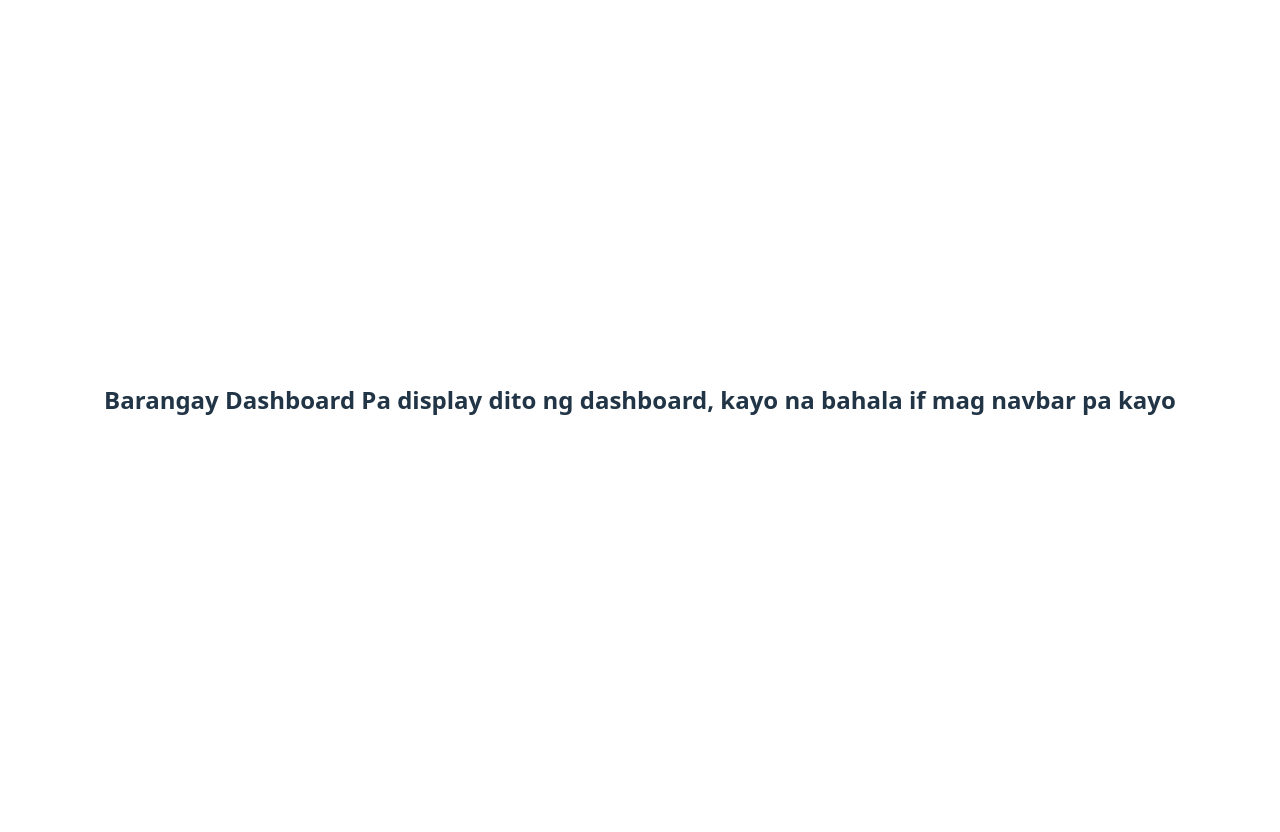
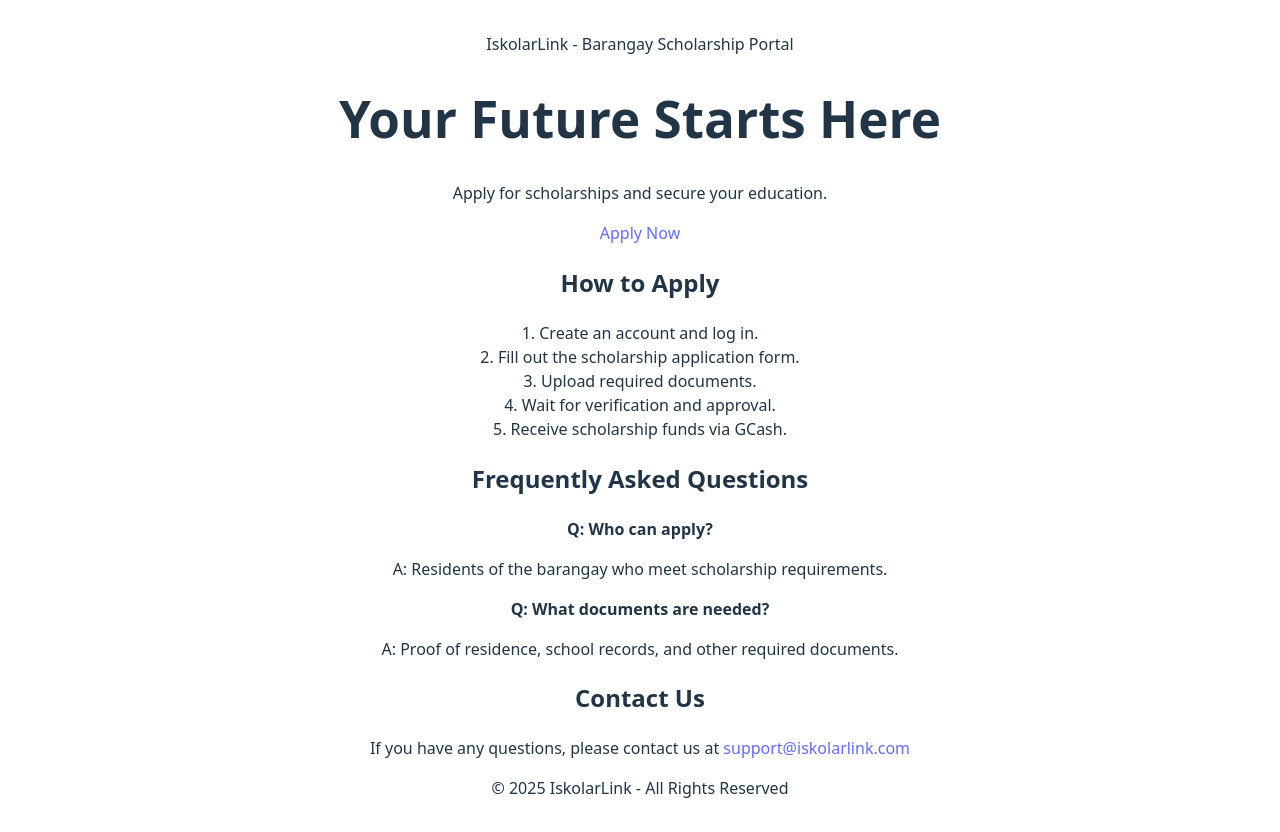
Before and after one commit to NetVinceGithub/BRGY.-SCHOLARSHIP-DISTRIBUTION-SYSTEM, a React (Vite) app in the folder frontend/: page /barangay-dashboard in a window 1280 px wide. Before the commit the page ends 800 px from the top, so only its background shows below. Built offline with nearby package versions, Linux system fonts and the light colour scheme.

Commit message:
Update BarangayDashboard.jsx

```diff
--- a/frontend/src/barangayPages/BarangayDashboard.jsx
+++ b/frontend/src/barangayPages/BarangayDashboard.jsx
@@ -7,10 +7,44 @@
 
   return (
     <div>
-      <h2>Barangay Dashboard Pa display dito ng dashboard, kayo na bahala if mag navbar pa kayo</h2>
-
+      <header className="header">IskolarLink - Barangay Scholarship Portal</header>
+      <div className="hero">
+        <h1>Your Future Starts Here</h1>
+        <p>Apply for scholarships and secure your education.</p>
+        <a href="/auth" className="button">Apply Now</a>
+      </div>
+      <div className="container">
+        <section className="section steps">
+          <h2>How to Apply</h2>
+          <div className="step">1. Create an account and log in.</div>
+          <div className="step">2. Fill out the scholarship application form.</div>
+          <div className="step">3. Upload required documents.</div>
+          <div className="step">4. Wait for verification and approval.</div>
+          <div className="step">5. Receive scholarship funds via GCash.</div>
+        </section>
+        <section className="section faq">
+          <h2>Frequently Asked Questions</h2>
+          <div className="faq-item">
+            <strong>Q: Who can apply?</strong>
+            <p>A: Residents of the barangay who meet scholarship requirements.</p>
+          </div>
+          <div className="faq-item">
+            <strong>Q: What documents are needed?</strong>
+            <p>A: Proof of residence, school records, and other required documents.</p>
+          </div>
+        </section>
+        <section className="section contact">
+          <h2>Contact Us</h2>
+          <p>
+            If you have any questions, please contact us at{" "}
+            <a href="mailto:support@iskolarlink.com">support@iskolarlink.com</a>
+          </p>
+        </section>
+      </div>
+      <footer className="footer">&copy; 2025 IskolarLink - All Rights Reserved</footer>
+      <Outlet /> {/* This allows for nested routes if needed */}
     </div>
-  )
-}
+  );
+};
 
 export default BarangayDashboard;
```
